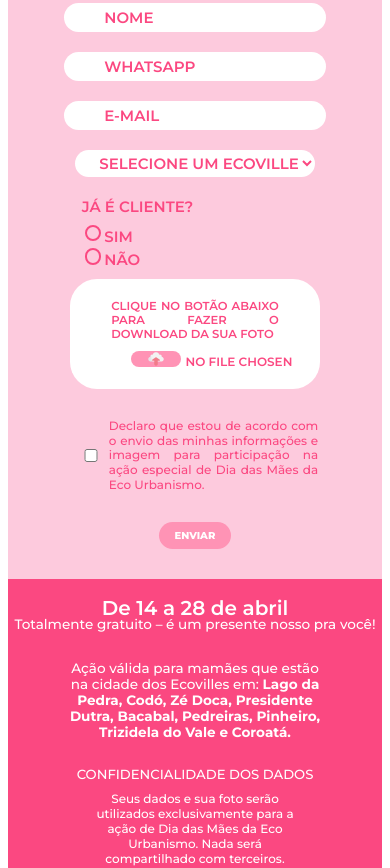
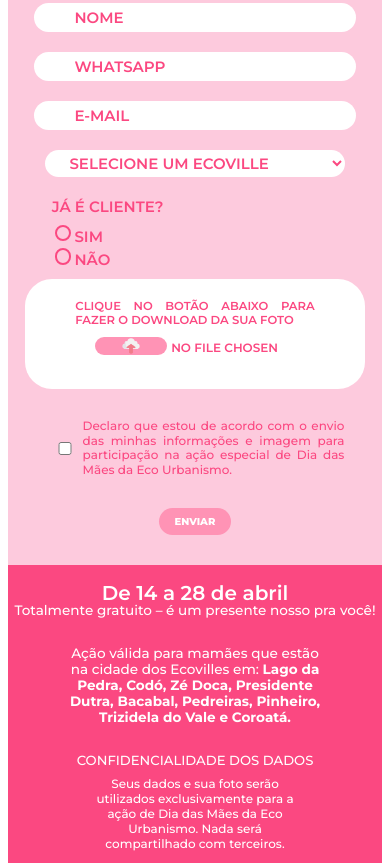
Before and after one commit to douglasnou/LP-ECO-DIA-DAS-MAES, a React (Vite) app: page / in a window 390 px wide. Shown: the part 1063-1931 px from the top of the page. Built offline with nearby package versions, Linux system fonts and the light colour scheme; a web font is replaced by a local one.

Commit message:
Ajustando css

```diff
--- a/src/style.module.scss
+++ b/src/style.module.scss
@@ -424,7 +424,7 @@
             }
 
             .FormContainer {
-
+                width: 100%;
                 .InputText,
                 ::-webkit-input-placeholder,
                 select,
@@ -444,7 +444,7 @@
                 .FileUp{
                     margin-top: 30px;
                     height: 70px;
-                    width: 70%;
+                    width: 80%;
                     padding: 20px;
                     align-items: center;
                     justify-content: center;
```
